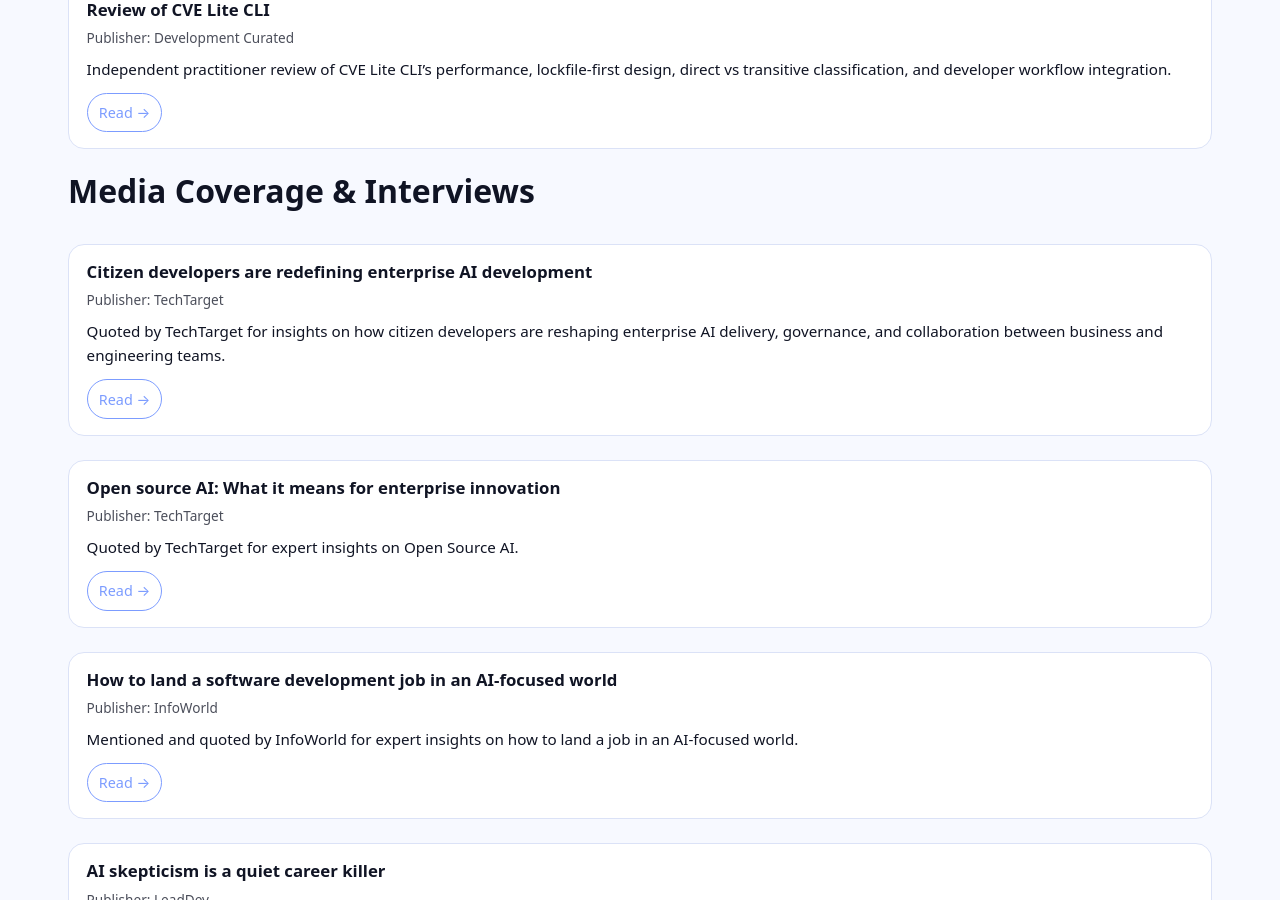
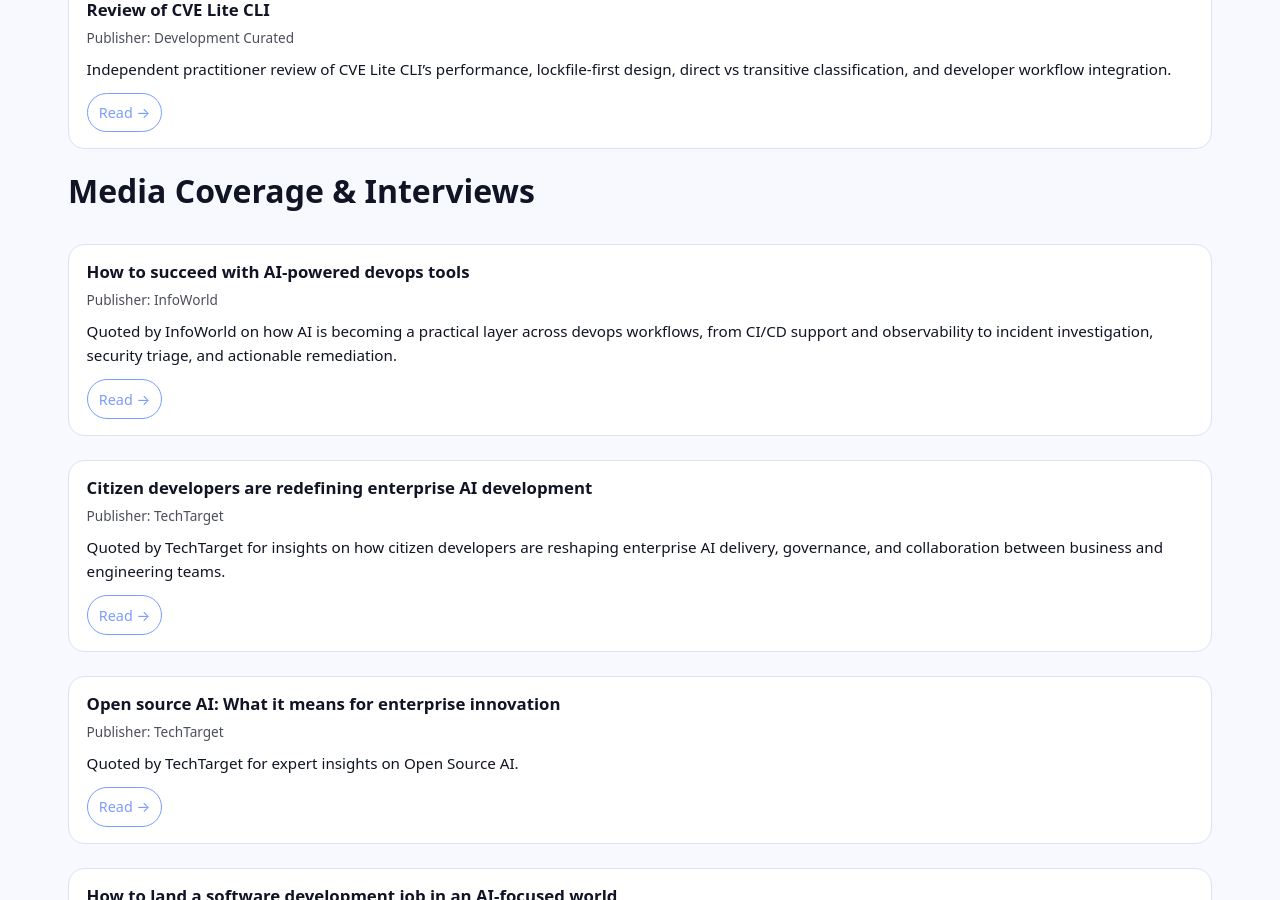
Before and after one commit to sonukapoor/sonukapoor-site.com, a Jekyll site: the page built from media.md, in a window 1280 px wide and 900 px high, scrolled down 3147 px. Built offline with Jekyll 4.4.1, drawn with Linux system fonts in a browser that asks for light colours.

Commit message:
Add InfoWorld AI devops media mention

```diff
--- a/media.md
+++ b/media.md
@@ -120,12 +120,20 @@
           position: 12
           item:
             "@type": "NewsArticle"
+            headline: "How to succeed with AI-powered devops tools"
+            publisher: { "@type": "Organization", name: "InfoWorld" }
+            url: "https://www.infoworld.com/article/4177207/how-to-succeed-with-ai-powered-devops-tools.html"
+            about: { "@id": "https://sonukapoor.com/#person" }
+        - "@type": "ListItem"
+          position: 13
+          item:
+            "@type": "NewsArticle"
             headline: "From Angular to AI with Sonu Kapoor: Building Tomorrow’s Development Workflows"
             publisher: { "@type": "Organization", name: "AI Journal" }
             url: "https://aijourn.com/from-angular-to-ai-with-sonu-kapoor-building-tomorrows-development-workflows/"
             about: { "@id": "https://sonukapoor.com/#person" }
         - "@type": "ListItem"
-          position: 13
+          position: 14
           item:
             "@type": "NewsArticle"
             headline: "Sonu Kapoor Of SOLID Software Solutions LTD On The 5 Things You Need To Know To Create a Successful App, SaaS or Software Business"
@@ -503,6 +511,19 @@
   </div>
 
   <h2 class="media-section-title">Media Coverage & Interviews</h2>
+
+  <div class="card">
+    <h2>How to succeed with AI-powered devops tools</h2>
+    <div class="card-meta">Publisher: InfoWorld</div>
+    <p class="card-desc">
+      Quoted by InfoWorld on how AI is becoming a practical layer across devops workflows, from CI/CD support and observability to incident investigation, security triage, and actionable remediation.
+    </p>
+    <div class="card-actions">
+      <a href="https://www.infoworld.com/article/4177207/how-to-succeed-with-ai-powered-devops-tools.html" target="_blank" rel="noopener">
+        Read →
+      </a>
+    </div>
+  </div>
 
   <div class="card">
     <h2>Citizen developers are redefining enterprise AI development</h2>
```
Also changed, not shown: other parts of media.md (+26 -26 lines), 1 other file.
